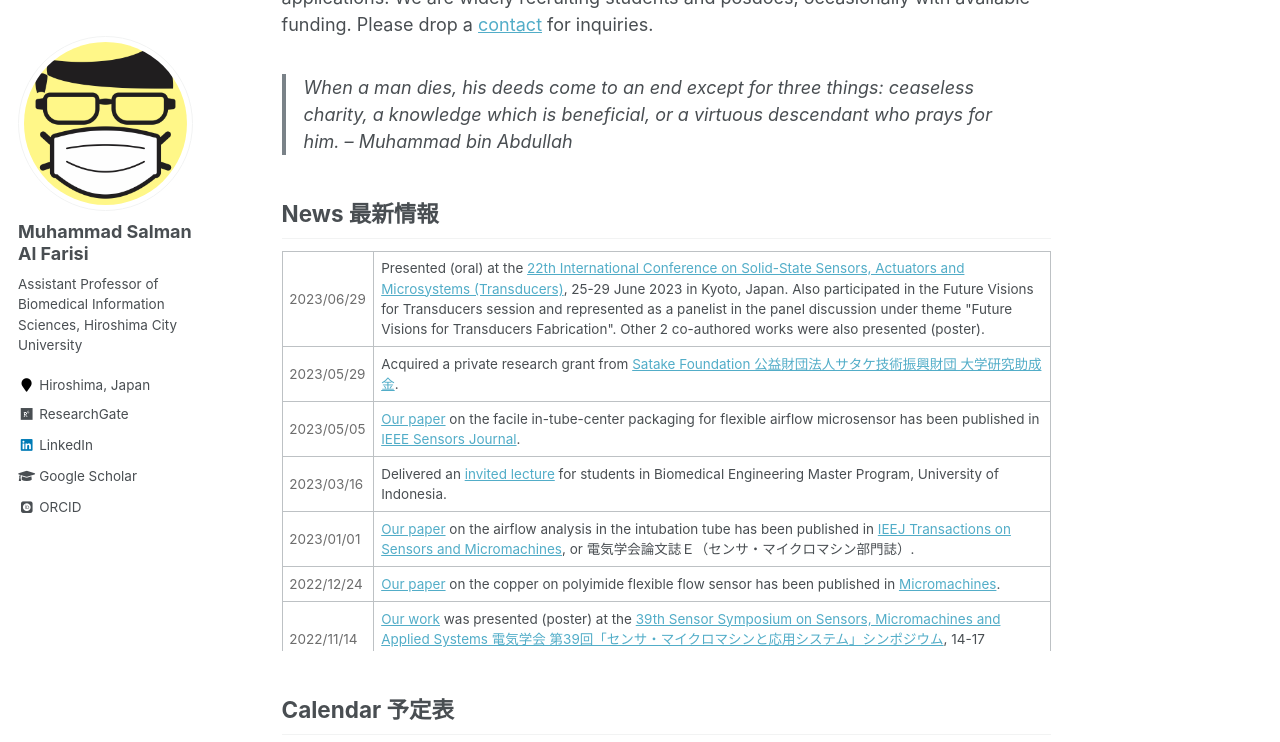
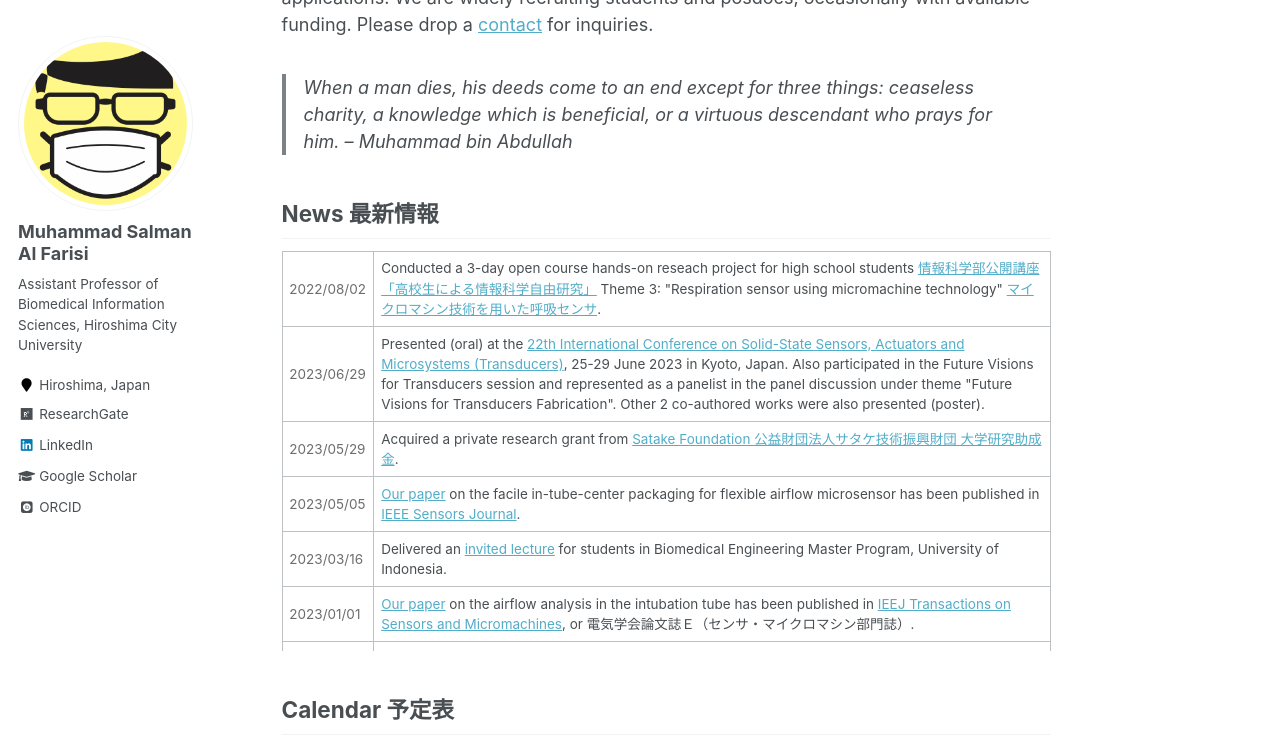
Before and after one commit to msalfarisi/msalfarisi.github.io, a Jekyll site: the page built from _pages/home.md, in a window 1280 px wide and 900 px high, scrolled down 457 px, cut to the strip 0-742 px from the top of the window. Built offline with Jekyll 4.4.1, drawn with Linux system fonts in a browser that asks for light colours; some web fonts are replaced.

Commit message:
Update home.md

```diff
--- a/_pages/home.md
+++ b/_pages/home.md
@@ -22,6 +22,10 @@ Welcome to the homepage of Muhammad Salman Al Farisi, an Assistant Professor at
 
 <div style="overflow-y: scroll; height:400px;">
  <table style="width:100%">
+  <tr>
+    <td style="color:#6d6d6d;">2022/08/02</td>
+    <td>Conducted a 3-day open course hands-on reseach project for high school students <a href="https://www.hiroshima-cu.ac.jp/news/c00040653/">情報科学部公開講座「高校生による情報科学自由研究」</a> Theme 3: "Respiration sensor using micromachine technology" <a href="https://www.hiroshima-cu.ac.jp/uploads/2023/05/ed7a16171f89c1542c3718f5c4300a5e-20230524071711402.pdf">マイクロマシン技術を用いた呼吸センサ</a>.</td>
+  </tr>
   <tr>
     <td style="color:#6d6d6d;">2023/06/29</td>
     <td>Presented (oral) at the <a href="https://transducers2023.org/">22th International Conference on Solid-State Sensors, Actuators and Microsystems (Transducers)</a>, 25-29 June 2023 in Kyoto, Japan. Also participated in the Future Visions for Transducers session and represented as a panelist in the panel discussion under theme "Future Visions for Transducers Fabrication". Other 2 co-authored works were also presented (poster). </td>
```
